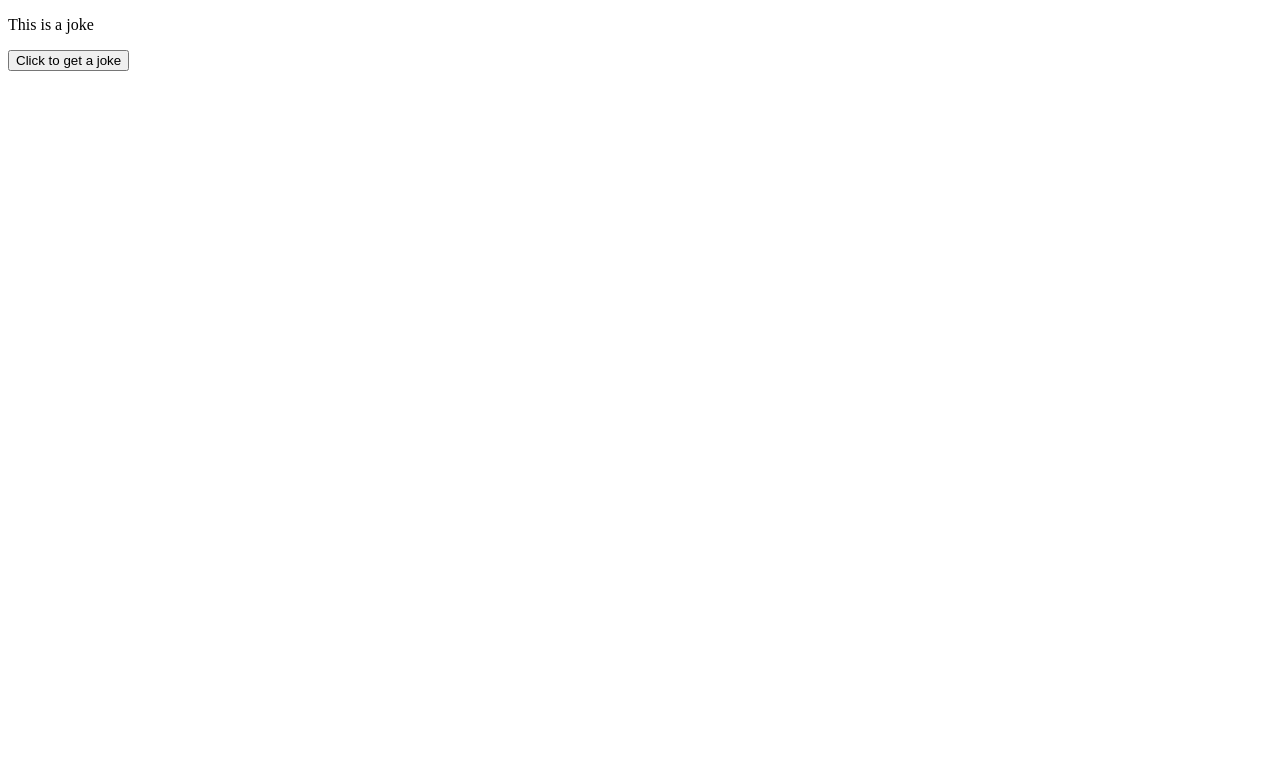
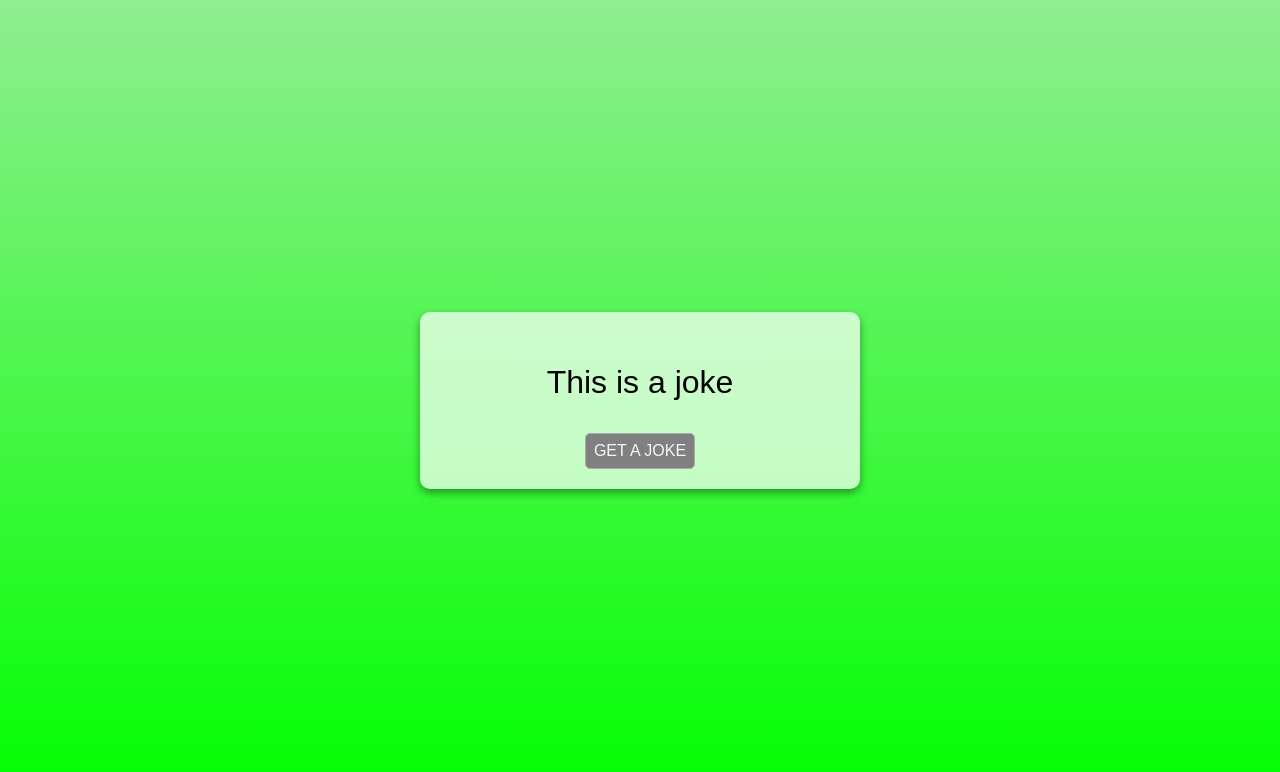
Before and after one commit to Fransi-Kurti/Dad-Joke-Generator, a plain HTML site: page index.html in a window 1280 px wide. Drawn offline with Linux system fonts and the light colour scheme.

Commit message:
finished css part

```diff
--- a/index.html
+++ b/index.html
@@ -10,7 +10,7 @@
 <body>
     <div class="container" id="container">
         <p class="api-joke" id="api-joke">This is a joke</p>
-        <button class="btn" id="btn">Click to get a joke</button>
+        <button class="btn" id="btn">Get a Joke</button>
     </div>
 </body>
 </html>
--- a/style.css
+++ b/style.css
@@ -0,0 +1,41 @@
+body{
+    margin: 0;
+    padding: 0;
+    display: flex;
+    justify-content: center;
+    height: 100vh;
+    align-items: center;
+    background: linear-gradient(to bottom, lightgreen, lime);
+    font-family: sans-serif;
+}
+
+.container{
+    text-align: center;
+    background: rgba(255,255,255,.7);
+    width: 90%;
+    max-width: 400px;
+    padding: 20px;
+    border-radius: 10px;
+    box-shadow: 0 4px 8px rgba(0,0,0,.4);
+}
+
+.btn{
+    padding: 8px;
+    cursor: pointer;
+    background-color: grey;
+    text-transform: uppercase;
+    border-radius: 5px;
+    border: 1px solid rgb(170, 170, 170);
+    font-size: 1rem;
+    color: aliceblue;
+}
+
+.btn:hover{
+    opacity: .9;
+    box-shadow: 0 1px 2px rgba(0,0,0,.3);
+}
+
+.api-joke{
+    font-size: 2rem;
+
+}
```
